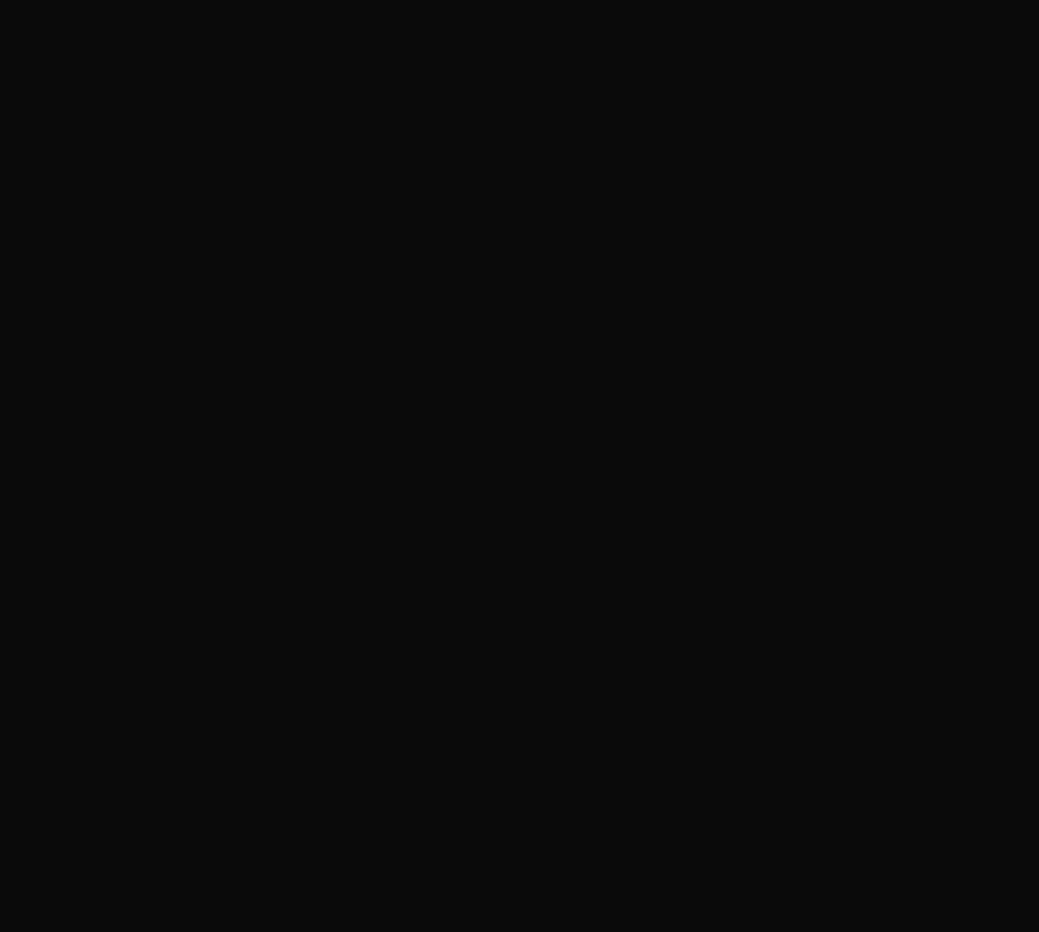
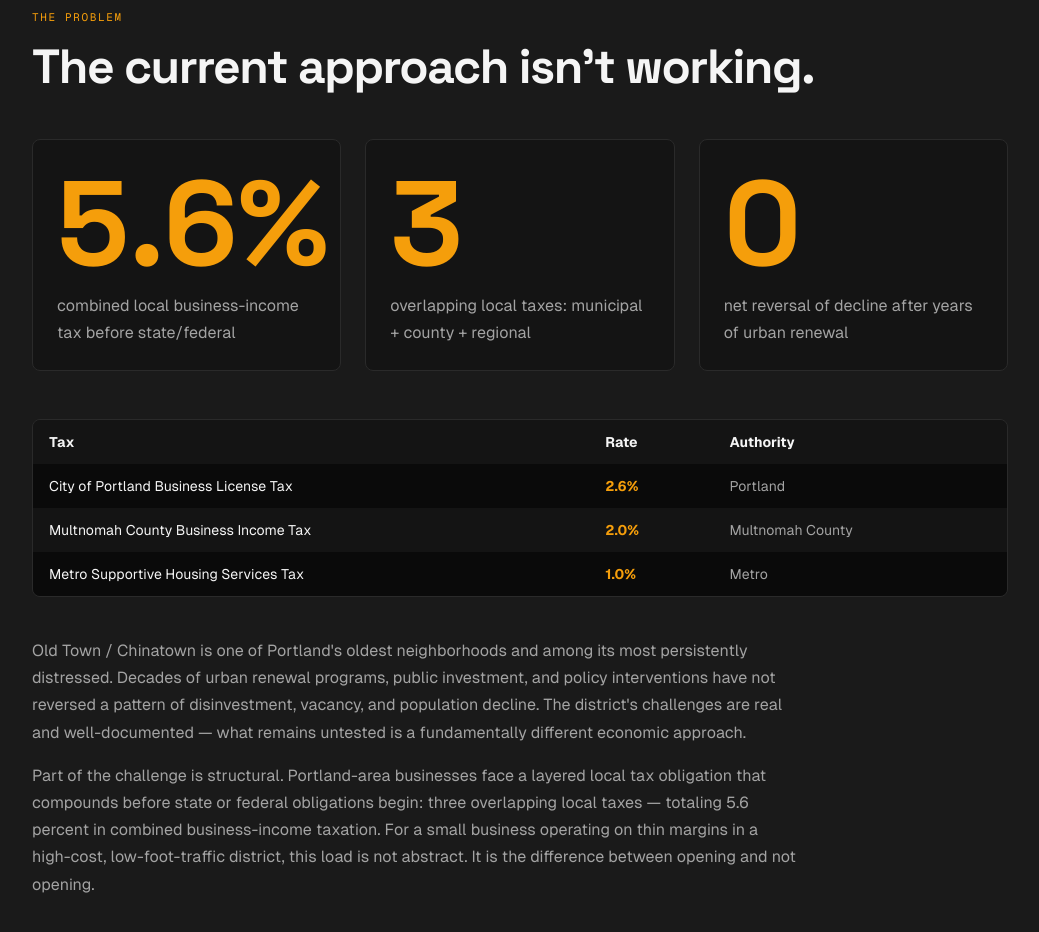
Before and after one commit to wriag/old-town-site, a Next.js app: page / in a window 1280 px wide. Shown: the part 960-1892 px from the top of the page, without its empty margins (120-1159 px from the left). Before the commit the page ends 872 px from the top, so only its background shows below. Built offline with nearby package versions, Linux system fonts and the light colour scheme.

Commit message:
feat: Problem section with stat callouts and tax table

```diff
--- a/app/page.tsx
+++ b/app/page.tsx
@@ -1,11 +1,13 @@
 import Nav from '@/components/Nav';
 import Hero from '@/components/Hero';
+import Problem from '@/components/Problem';
 
 export default function Page() {
   return (
     <main>
       <Nav />
       <Hero />
+      <Problem />
     </main>
   );
 }
--- /dev/null
+++ b/components/Problem.tsx
@@ -0,0 +1,73 @@
+const taxRows = [
+  { tax: 'City of Portland Business License Tax', rate: '2.6%', authority: 'Portland' },
+  { tax: 'Multnomah County Business Income Tax', rate: '2.0%', authority: 'Multnomah County' },
+  { tax: 'Metro Supportive Housing Services Tax', rate: '1.0%', authority: 'Metro' },
+];
+
+const stats = [
+  { value: '5.6%', label: 'combined local business-income tax before state/federal' },
+  { value: '3', label: 'overlapping local taxes: municipal + county + regional' },
+  { value: '0', label: 'net reversal of decline after years of urban renewal' },
+];
+
+export default function Problem() {
+  return (
+    <section id="problem" className="bg-bg-alt py-16 md:py-24">
+      <div className="max-w-5xl mx-auto px-6">
+        <p className="font-mono text-accent uppercase text-[11px] tracking-[0.15em] mb-4">The Problem</p>
+        <h2 className="font-display font-bold text-3xl md:text-5xl tracking-[-0.03em] text-text mb-12">
+          The current approach isn&apos;t working.
+        </h2>
+
+        <div className="grid grid-cols-1 md:grid-cols-3 gap-6 mb-12">
+          {stats.map((s) => (
+            <div key={s.value} className="bg-bg-surface border border-border rounded-lg p-6">
+              <div className="font-display font-bold text-accent" style={{ fontSize: 'clamp(64px, 10vw, 120px)', lineHeight: 1 }}>
+                {s.value}
+              </div>
+              <p className="text-text-muted mt-2">{s.label}</p>
+            </div>
+          ))}
+        </div>
+
+        <div className="border border-border rounded-lg overflow-hidden mb-10">
+          <table className="w-full text-sm">
+            <thead>
+              <tr className="bg-bg-surface text-left">
+                <th className="px-4 py-3 font-bold text-text">Tax</th>
+                <th className="px-4 py-3 font-bold text-text">Rate</th>
+                <th className="px-4 py-3 font-bold text-text">Authority</th>
+              </tr>
+            </thead>
+            <tbody>
+              {taxRows.map((row, i) => (
+                <tr key={row.tax} className={i % 2 === 0 ? 'bg-bg' : 'bg-bg-surface'}>
+                  <td className="px-4 py-3 text-text">{row.tax}</td>
+                  <td className="px-4 py-3 text-accent font-bold">{row.rate}</td>
+                  <td className="px-4 py-3 text-text-muted">{row.authority}</td>
+                </tr>
+              ))}
+            </tbody>
+          </table>
+        </div>
+
+        <div className="max-w-3xl space-y-4 text-text-muted">
+          <p>
+            Old Town / Chinatown is one of Portland&apos;s oldest neighborhoods and among its most
+            persistently distressed. Decades of urban renewal programs, public investment, and policy
+            interventions have not reversed a pattern of disinvestment, vacancy, and population
+            decline. The district&apos;s challenges are real and well-documented — what remains
+            untested is a fundamentally different economic approach.
+          </p>
+          <p>
+            Part of the challenge is structural. Portland-area businesses face a layered local tax
+            obligation that compounds before state or federal obligations begin: three overlapping
+            local taxes — totaling 5.6 percent in combined business-income taxation. For a small
+            business operating on thin margins in a high-cost, low-foot-traffic district, this load
+            is not abstract. It is the difference between opening and not opening.
+          </p>
+        </div>
+      </div>
+    </section>
+  );
+}
```
Also changed, not shown: 1 other file (tests, documents, lock files or other folders).
